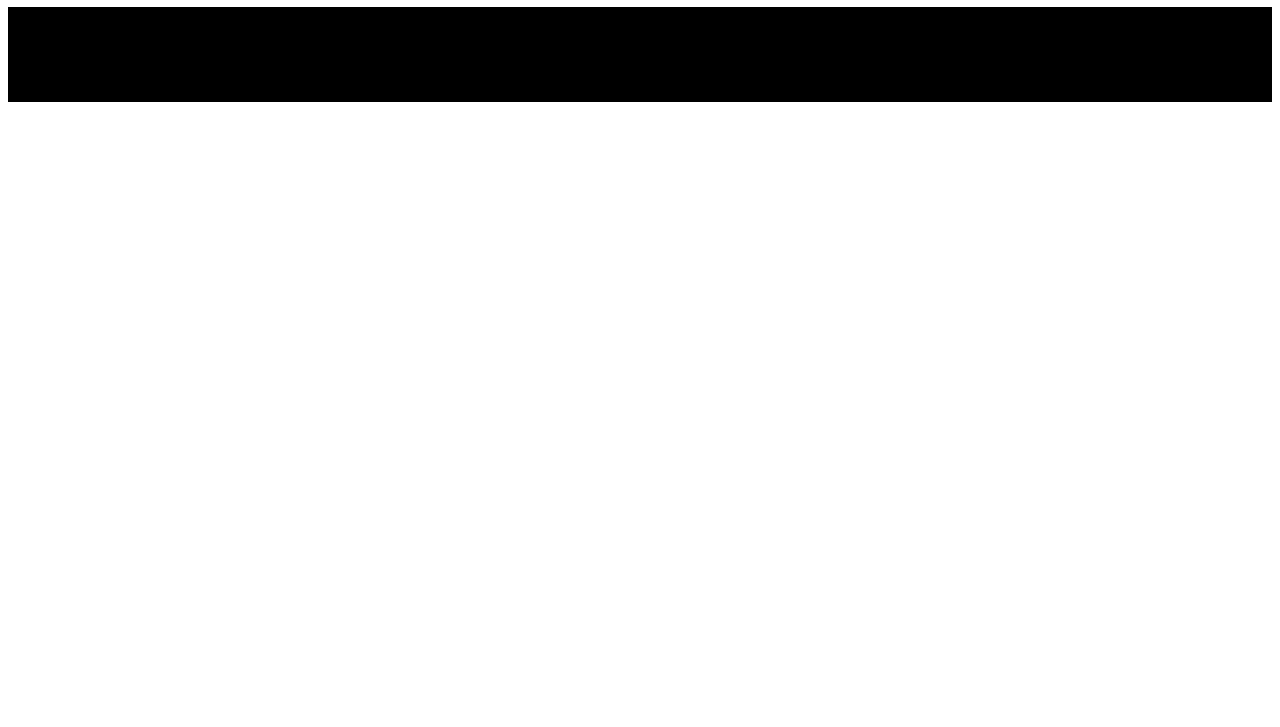
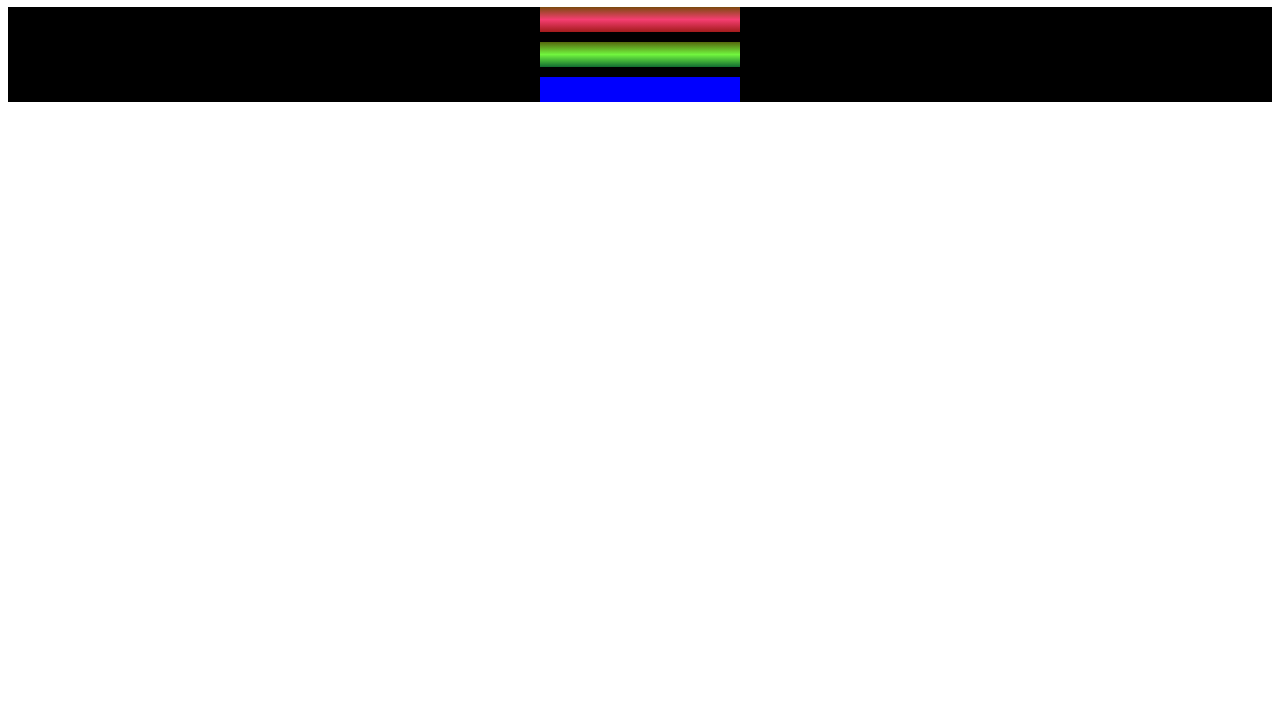
Before and after one commit to druidLex/Elisej-s-Colored-Markers, a plain HTML site: page index.html in a window 1280 px wide. Shown: the part 73-800 px from the top of the page. Drawn offline with Linux system fonts and the light colour scheme.

Commit message:
edit 2023/06/03

```diff
--- a/css/styles.css
+++ b/css/styles.css
@@ -1,5 +1,6 @@
 h1 {
     text-align: center;
+    background-color: rgb(0, 255, 255);
 }
 
 .container {
@@ -12,14 +13,14 @@ h1 {
     margin: 10px auto;
 }
 
-.one {
-    background-color: rgb(0, 0, 0);
+.red {
+    background: linear-gradient(rgb(122, 74, 14), rgb(245, 62, 113), rgb(162, 27, 27));
 }
 
-.two {
-    background-color: rgb(0, 0, 0);
+.green {
+    background: linear-gradient(#55680D, #71F53E, #116C31);
 }
 
-.three {
-    background-color: rgb(0, 0, 0);
+.blue {
+    background-color: hsl(240, 100%, 50%);
 }
--- a/index.html
+++ b/index.html
@@ -9,9 +9,9 @@
     <body>
         <h1>Elisej's Colored Markers</h1>
         <div class="container">
-            <div class="marker one"></div>
-            <div class="marker two"></div>
-            <div class="marker three"></div>
+            <div class="marker red"></div>
+            <div class="marker green"></div>
+            <div class="marker blue"></div>
         </div>
     </body>
 </html>
```
